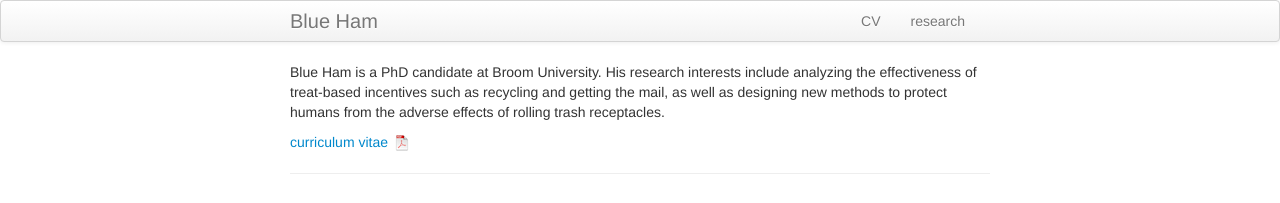
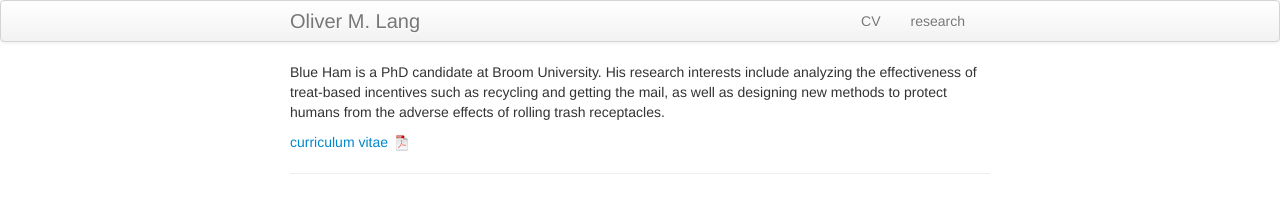
Before and after one commit to olivermlang/olivermlang.github.io, a Jekyll site: the page built from index.md, in a window 1280 px wide. Shown: the top 203 px of the page. Built offline with Jekyll 4.4.1, drawn with Linux system fonts in a browser that asks for light colours.

Commit message:
changed name

```diff
--- a/_config.yml
+++ b/_config.yml
@@ -8,14 +8,14 @@ highlighter: rouge
 # Themes are encouraged to use these universal variables
 # so be sure to set them if your theme uses them.
 #
-title : Blue Ham
+title : Oliver M. Lang
 author :
-  name : Marisa Carlos
-  email : mbc96@cornell.edu
-  github : mbcarlos
-  twitter : MarisaBriCarlos
+  name : Oliver Lang
+  email : omlang@wisc.edu
+  github : olivermlang
 
-production_url : http://marisabriana.github.io
+
+production_url : http://olivermlang.github.io
 
 # Tell Github to use the kramdown markdown interpreter
 # (see https://help.github.com/articles/migrating-your-pages-site-from-maruku)
```
